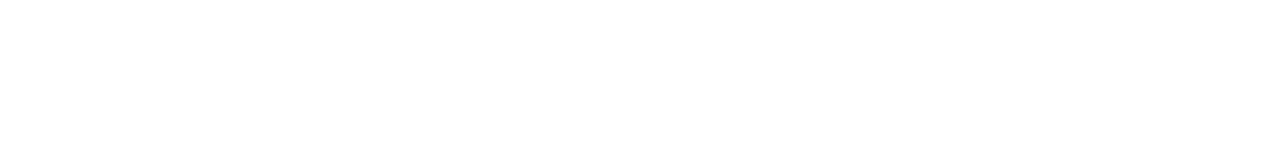
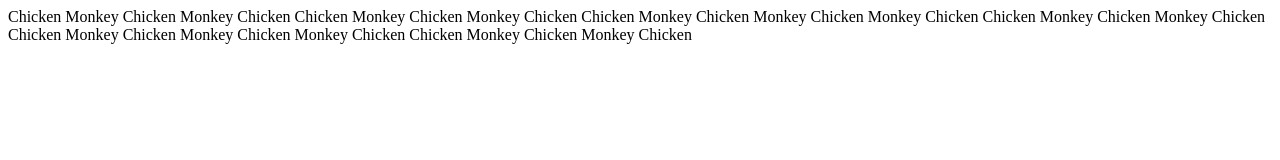
Before and after one commit to mmcdevitt1997/Function-Practice-ChickenMonkey, a plain HTML site: page index.html in a window 1280 px wide. Drawn offline with Linux system fonts and the light colour scheme.

Commit message:
Got monkey and chicken to print

```diff
--- a/script.js
+++ b/script.js
@@ -0,0 +1,16 @@
+
+
+
+
+for (let currentNumber = 1; currentNumber <= 100; currentNumber++) {
+  // Divide the current number by 2, and check if the remainder is 0
+
+  if (currentNumber % 5 === 0) {
+    console.log(currentNumber);
+    document.write(" Chicken");
+  }
+  if (currentNumber % 7 === 0) {
+    console.log(currentNumber);
+    document.write(" Monkey");
+  }
+}
```
Also changed, not shown: index.html (+10 -0 lines).
